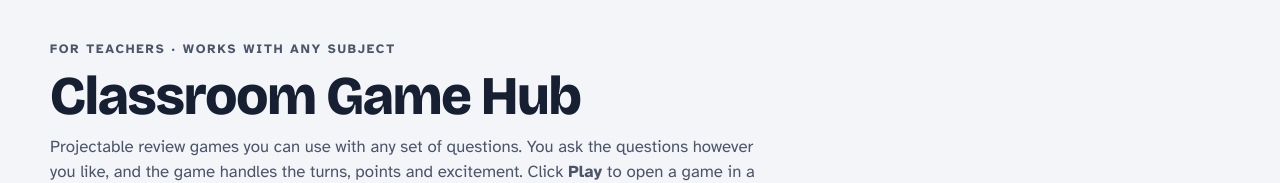
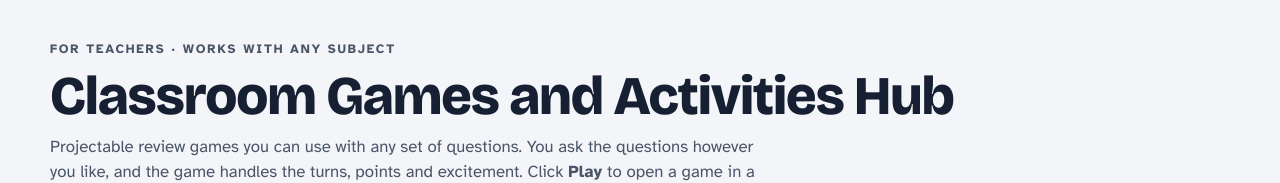
Before and after one commit to joeyvaughan-tsd/classroom-games, a plain HTML site: page index.html in a window 1280 px wide. Shown: the top 183 px of the page. Drawn offline with nearby package versions, Linux system fonts and the light colour scheme.

Commit message:
Add files via upload

```diff
--- a/index.html
+++ b/index.html
@@ -6,7 +6,7 @@
 <script src="analytics.js"></script>
 </head>
 <body>
-<title>Classroom Game Hub</title>
+<title>Classroom Games and Activities Hub</title>
 <link rel="preconnect" href="https://fonts.googleapis.com">
 <link rel="preconnect" href="https://fonts.gstatic.com" crossorigin>
 <link rel="stylesheet" href="https://fonts.googleapis.com/css2?family=Bricolage+Grotesque:opsz,wght@12..96,600;12..96,800&family=Atkinson+Hyperlegible:ital,wght@0,400;0,700;1,400&display=swap">
@@ -115,7 +115,7 @@
 <div class="page">
   <header>
     <div class="eyebrow">For teachers · works with any subject</div>
-    <h1>Classroom Game Hub</h1>
+    <h1>Classroom Games and Activities Hub</h1>
     <p class="intro">Projectable review games you can use with any set of questions. You ask the questions however you like, and the game handles the turns, points and excitement. Click <b>Play</b> to open a game in a new tab, or <b>Directions</b> for step-by-step instructions.</p>
   </header>
 
```
